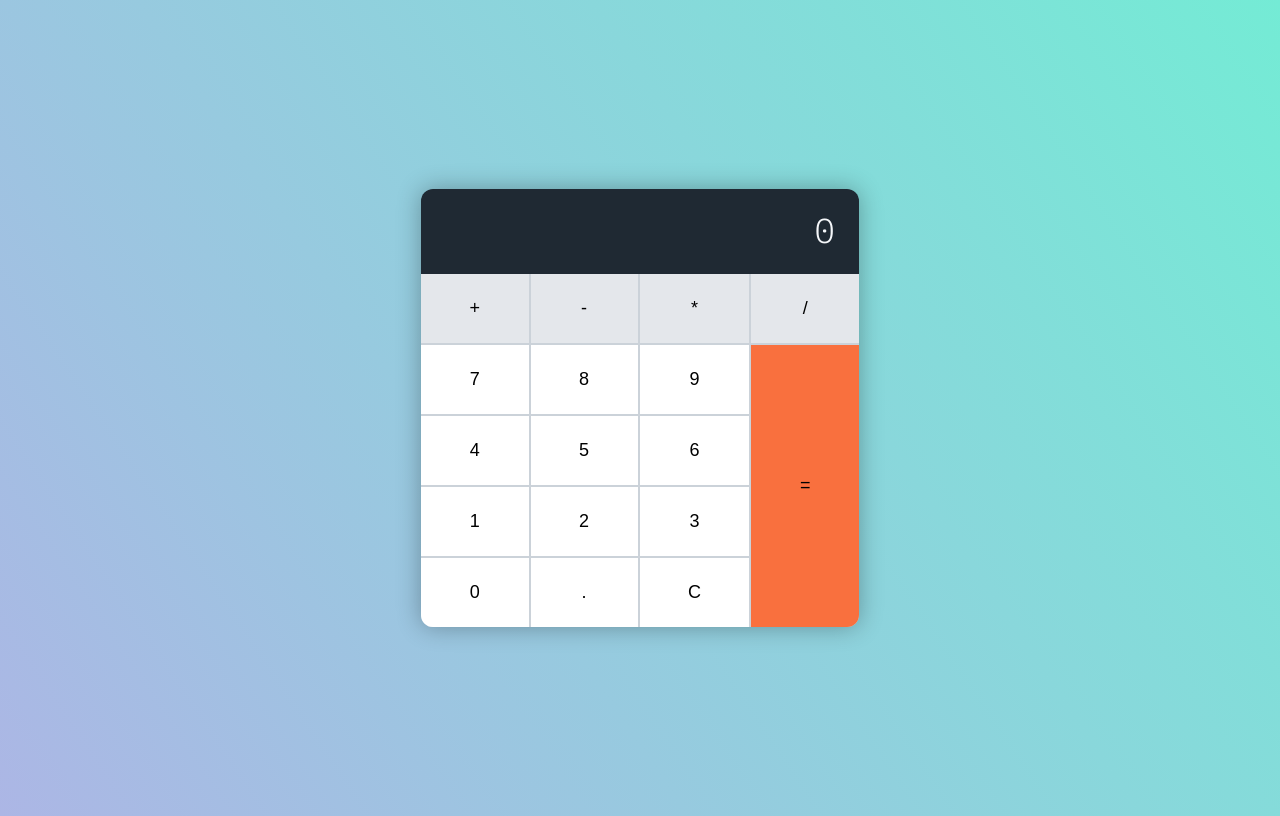
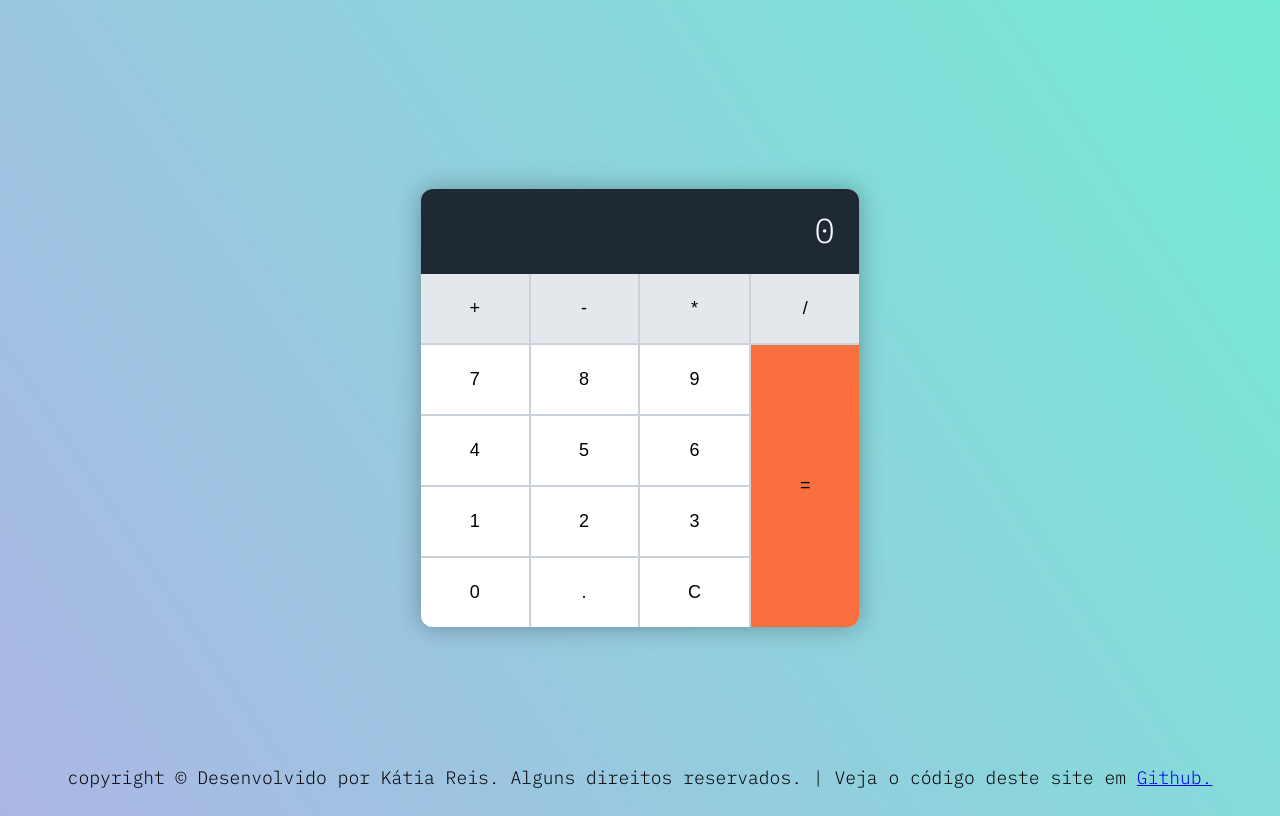
Before and after one commit to katiareis/js-calculator, a plain HTML site: page index.html in a window 1280 px wide. Drawn offline with Linux system fonts and the light colour scheme.

Commit message:
Add footer
Add footer to html file  and some style to it.

```diff
--- a/index.html
+++ b/index.html
@@ -12,7 +12,7 @@
   <link rel="stylesheet" href="style.css">
   <script src="script.js" defer="defer" type="text/javascript"></script>
 
-  <title>Simple JavaScript Calculator</title>
+  <title>Simple JavaScript Calculator by Katia Reis</title>
 
 </head>
 
@@ -41,6 +41,10 @@
       </div>
     </div>
   </div>
+
+  <footer class="footer">
+    <p>copyright &copy; Desenvolvido por Kátia Reis. Alguns direitos reservados. | Veja o código deste site em <a href="https://github.com/katiareis" target="_blank">Github.</a></p>
+  </footer>
 </body>
 
 </html>
--- a/style.css
+++ b/style.css
@@ -38,10 +38,12 @@ html {
 
 body {
   display: flex;
+  flex-direction: column;
   background-image: linear-gradient(236deg, #74ebd5, #acb6e5);
   justify-content: center;
   align-items: center;
   height: 100vh;
+  position: relative;
 }
 
 /*******************
@@ -148,3 +150,11 @@ body {
 .number:active {
   background: var(--grey-200);
 }
+
+.footer {
+  font-size: 0.75rem !important;
+  text-align: center;
+  width: 100%;
+  position: absolute;
+  bottom: 0;
+}
```
